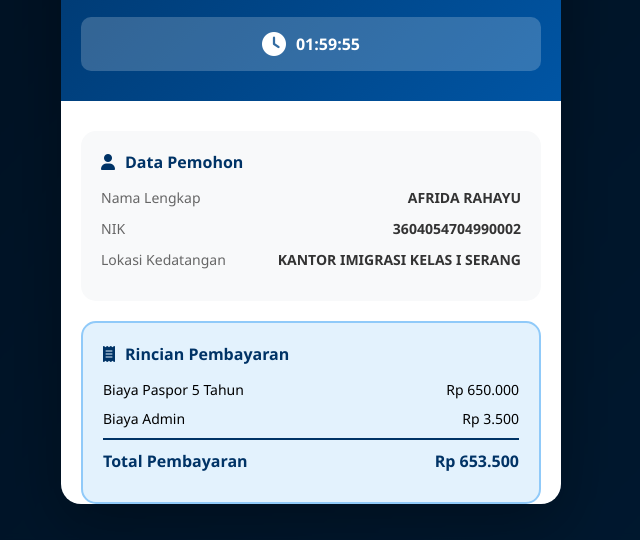
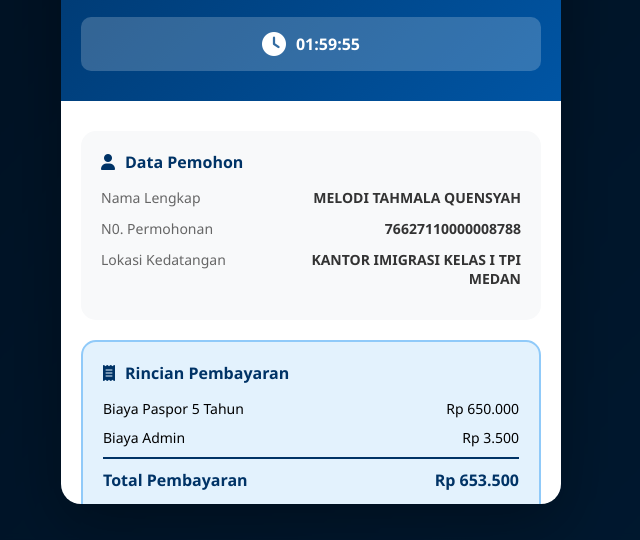
Before and after one commit to imigrasi-indonesia2025/.id, a plain HTML site: page index.html in a window 1280 px wide. Shown: the part 256-796 px from the top of the page, without its empty margins (329-969 px from the left). Drawn offline with Linux system fonts and the light colour scheme.

Commit message:
Update index.html
Signed-off-by: imigrasi-indonesia2025 <a61934883@gmail.com>

```diff
--- a/index.html
+++ b/index.html
@@ -452,15 +452,15 @@
                     </h3>
                     <div class="info-item">
                         <span class="info-label">Nama Lengkap</span>
-                        <span class="info-value">AFRIDA RAHAYU</span>
+                        <span class="info-value">MELODI TAHMALA QUENSYAH</span>
                     </div>
                     <div class="info-item">
-                        <span class="info-label">NIK</span>
-                        <span class="info-value">3604054704990002</span>
+                        <span class="info-label">N0. Permohonan</span>
+                        <span class="info-value">76627110000008788</span>
                     </div>
                     <div class="info-item">
                         <span class="info-label">Lokasi Kedatangan</span>
-                        <span class="info-value">KANTOR IMIGRASI KELAS I SERANG</span>
+                        <span class="info-value">KANTOR IMIGRASI KELAS I TPI MEDAN</span>
                     </div>
                 </div>
 
@@ -489,7 +489,7 @@
                         Kode Pembayaran
                     </div>
                     <div class="code-container">
-                        <span class="payment-code" id="paymentCode">135036000032862118</span>
+                        <span class="payment-code" id="paymentCode">135036000032882867</span>
                         <button class="copy-btn" onclick="copyCode()">
                             <i class="fas fa-copy"></i>
                             <span id="copyText">Salin</span>
```
